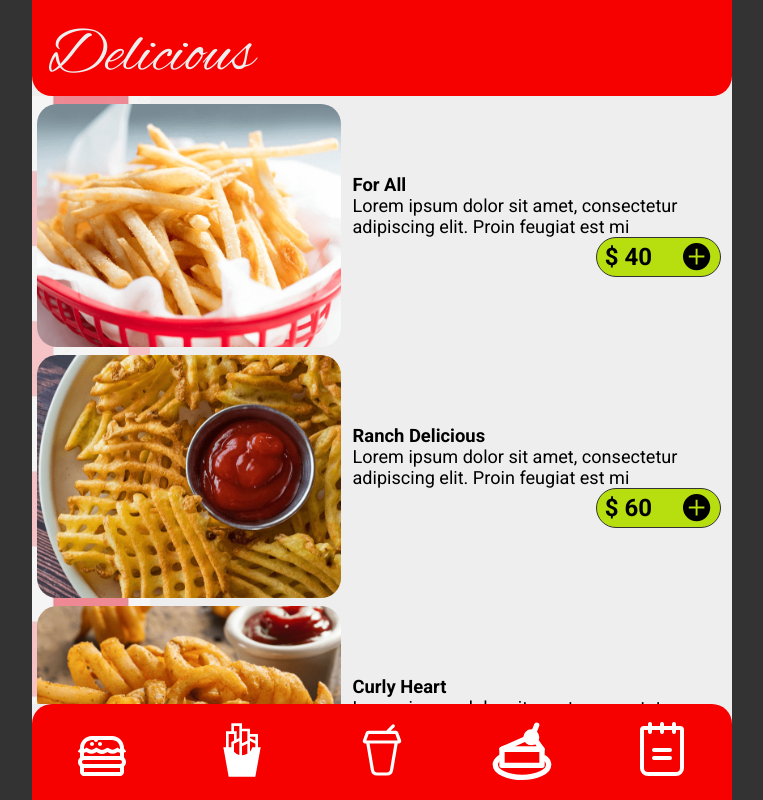
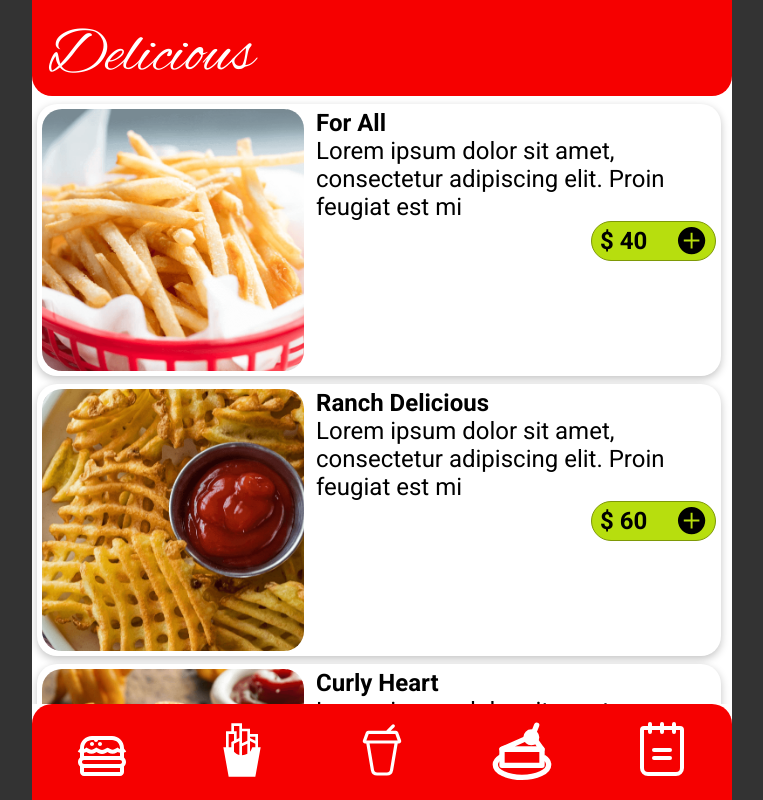
Before and after one commit to carlosdummy14/delicious, a Next.js app: page /menu/fries in a window 1280 px wide. Shown: the whole page, without its empty margins (258-1021 px from the left). Built offline with nearby package versions, Linux system fonts and the light colour scheme.

Commit message:
fix: queries item and bacground

```diff
--- a/components/item.js
+++ b/components/item.js
@@ -4,13 +4,12 @@ import styles from './item.module.css'
 
 const Item = ({ image, name, resume, price }) => {
   return (
-    <div className={styles.container}>
     <div className={styles.item}>
       <Image
+        className={styles.image}
         src={image}
-          className={styles.image}
-          width={500}
-          height={400}
+        width={800}
+        height={800}
         objectFit='cover'
         alt={name}
       />
@@ -23,7 +22,6 @@ const Item = ({ image, name, resume, price }) => {
         </div>
       </div>
     </div>
-    </div>
   )
 }
 
--- a/components/item.module.css
+++ b/components/item.module.css
@@ -1,15 +1,12 @@
-.container {
+.item {
+  align-items: center;
+  background-color: var(--color-white);
+  border-radius: 20px;
+  box-shadow: rgb(0 0 0 / 24%) 0 3px 8px;
+  column-gap: 12px;
+  display: flex;
+  padding: 0.3rem;
   width: 100%;
-  display: flex;
-  flex-direction: column;
-  margin-top: 0.5rem;
-}
-
-.item {
-  width: 100%;
-  display: flex;
-  align-items: center;
-  column-gap: 12px;
 }
 
 .image {
@@ -21,31 +18,50 @@
   display: flex;
   flex-direction: column;
   height: 100%;
-  min-width: 200px;
-
-  /* background-color: var(--color-guide-g); */
+  min-width: 400px;
 }
 
 .title {
   font-weight: 600;
-  font-size: 1.15rem;
+  font-size: 1.5rem;
 }
 
 .resume {
-  font-size: 1.13rem;
+  font-size: x-large;
 }
 
 .price {
+  align-items: center;
   align-self: flex-end;
+  background-color: var(--color-button);
+  border-radius: 20px;
+  border: 0.1px solid var(--color-button-border);
+  display: flex;
+  font-size: x-large;
+  font-weight: 600;
   height: 40px;
+  justify-content: space-between;
+  padding: 0.3rem 0.5rem;
   width: 125px;
-  background-color: var(--color-button);
-  font-weight: 600;
-  font-size: x-large;
-  padding: 0.3rem 0.5rem;
-  display: flex;
-  justify-content: space-between;
-  align-items: center;
-  border-radius: 20px;
-  border: 0.5px solid var(--color-dark);
 }
+
+@media screen and (max-width: 375px) {
+  .info {
+    align-self: flex-end;
+    min-width: 200px;
+  }
+
+  .title {
+    font-size: 1.15rem;
+  }
+
+  .resume {
+    font-size: 1.13rem;
+  }
+}
+
+@media screen and (min-width: 375px) and (max-width: 612px) {
+  .info {
+    min-width: 220px;
+  }
+}
--- a/components/items-list.module.css
+++ b/components/items-list.module.css
@@ -1,7 +1,8 @@
 .list {
   width: 100%;
   overflow-y: auto;
-  padding: 0 0.7rem 1rem 0.3rem;
-  background-image: url("/images/tablecloth.png");
-  background-repeat: repeat-y;
+  padding: 0.5rem 0.7rem 1rem 0.3rem;
+  display: flex;
+  flex-direction: column;
+  gap: 0.5rem;
 }
--- a/styles/Home.module.css
+++ b/styles/Home.module.css
@@ -29,12 +29,6 @@
   position: relative;
   display: flex;
   justify-content: center;
-}
-
-.image {
-  width: 100%;
-  height: 100%;
-  object-fit: cover;
 }
 
 .main-text {
--- a/styles/globals.css
+++ b/styles/globals.css
@@ -3,9 +3,10 @@
 
 :root {
   --color-bg: #f60000;
-  --color-white: #eee;
+  --color-white: #fff;
   --color-dark: #333;
   --color-button: #b7de0e;
+  --color-button-border: #7e9906;
   --color-guide-r: #f00a;
   --color-guide-g: #0f0a;
   --color-guide-b: #00fa;
```
Also changed, not shown: pages/index.js (+7 -1 lines). Lines whose indentation alone changed are shown as unchanged.
